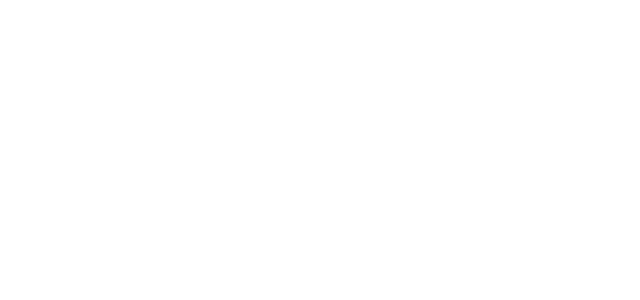
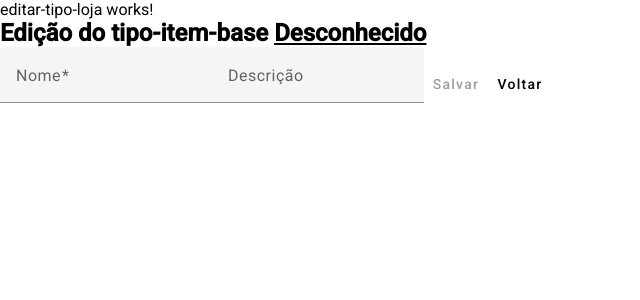
Before and after one commit to D8989/projeto_cg_manager, an Angular app: page /tipo-loja/1/edicao in a window 1280 px wide. Before the commit this address led to /. Shown: the top 300 px of the page, without its empty margins (0-640 px from the left). Built offline with nearby package versions, Linux system fonts and the light colour scheme; no server answers.

Commit message:
edição da tipo-loja

```diff
--- a/src/app/app.routes.ts
+++ b/src/app/app.routes.ts
@@ -18,6 +18,7 @@ import { CriarCompraComponent } from './compra/criar-compra/criar-compra.compone
 import { ListarLojaComponent } from './loja/listar-loja/listar-loja.component';
 import { ListarTipoLojaComponent } from './tipo-loja/listar-tipo-loja/listar-tipo-loja.component';
 import { CriarTipoLojaComponent } from './tipo-loja/criar-tipo-loja/criar-tipo-loja.component';
+import { EditarTipoLojaComponent } from './tipo-loja/editar-tipo-loja/editar-tipo-loja.component';
 
 export const routes: Routes = [
   {
@@ -116,6 +117,11 @@ export const routes: Routes = [
     title: 'Create tipo-loja',
   },
   {
+    path: 'tipo-loja/:id/edicao',
+    component: EditarTipoLojaComponent,
+    title: 'Edit tipo-loja',
+  },
+  {
     path: '',
     redirectTo: 'home',
     pathMatch: 'full',
--- /dev/null
+++ b/src/app/tipo-loja/editar-tipo-loja/editar-tipo-loja.component.html
@@ -0,0 +1,28 @@
+<p>editar-tipo-loja works!</p>
+<h1>
+  Edição do tipo-item-base <u>{{ tipo.nome }}</u>
+</h1>
+
+<mat-form-field>
+  <mat-label>Nome</mat-label>
+  <input
+    matInput
+    placeholder="Nome"
+    [formControl]="nomeForm"
+    (blur)="checkNomeForm()"
+    required
+  />
+  @if (nomeForm.invalid) {
+  <mat-error>{{ erroNomeMsg }}</mat-error>
+  }
+</mat-form-field>
+
+<mat-form-field>
+  <mat-label>Descrição</mat-label>
+  <input matInput [formControl]="descricaoForm" />
+</mat-form-field>
+
+<button mat-button (click)="editar()" [disabled]="isEditarDissable()">
+  Salvar
+</button>
+<button mat-button [routerLink]="['/tipo-loja']">Voltar</button>
--- /dev/null
+++ b/src/app/tipo-loja/editar-tipo-loja/editar-tipo-loja.component.ts
@@ -0,0 +1,82 @@
+import { Component, Input } from '@angular/core';
+import { MaterialModule } from '../../material/material.module';
+import {
+  FormControl,
+  FormsModule,
+  ReactiveFormsModule,
+  Validators,
+} from '@angular/forms';
+import { RouterModule } from '@angular/router';
+import { ITipoLoja } from '../interfaces/tipo-loja.interface';
+import { TipoLojaService } from '../tipo-loja.service';
+import { lastValueFrom } from 'rxjs';
+
+@Component({
+  selector: 'app-editar-tipo-loja',
+  standalone: true,
+  imports: [MaterialModule, FormsModule, RouterModule, ReactiveFormsModule],
+  templateUrl: './editar-tipo-loja.component.html',
+  styleUrl: './editar-tipo-loja.component.css',
+})
+export class EditarTipoLojaComponent {
+  protected erroNomeMsg: string = '';
+  protected tipo: ITipoLoja = {
+    id: 0,
+    nome: 'Desconhecido',
+    descricao: '-',
+  };
+  protected nomeForm = new FormControl('', [
+    Validators.required,
+    Validators.minLength(1),
+    Validators.maxLength(20),
+  ]);
+  protected descricaoForm = new FormControl('');
+  constructor(private tipoLojaService: TipoLojaService) {}
+
+  @Input()
+  set id(tipoId: string) {
+    this.tipoLojaService.getTipo(parseInt(tipoId)).subscribe({
+      next: (resp) => {
+        this.tipo = resp;
+        this.setForms();
+      },
+      error: (erro) => {
+        alert(erro.error.message);
+      },
+    });
+  }
+
+  async editar() {
+    const id = this.tipo.id;
+    const nome = this.nomeForm.value ? this.nomeForm.value.trim() : null;
+    const descricao = this.descricaoForm.value?.trim() || null;
+
+    if (!nome) {
+      throw Error('Campo "nome" inválido');
+    }
+
+    return await lastValueFrom(
+      this.tipoLojaService.update(id, { nome, descricao })
+    )
+      .then((resp) => {
+        this.tipo = resp;
+        this.setForms();
+      })
+      .catch((erro) => {
+        alert(erro.error.message);
+      });
+  }
+
+  checkNomeForm() {
+    this.erroNomeMsg = this.tipoLojaService.checkNomeForm(this.nomeForm);
+  }
+
+  isEditarDissable(): boolean {
+    return this.nomeForm.invalid || this.descricaoForm.invalid;
+  }
+
+  private setForms() {
+    this.nomeForm.setValue(this.tipo.nome);
+    this.descricaoForm.setValue(this.tipo.descricao);
+  }
+}
--- /dev/null
+++ b/src/app/tipo-loja/interfaces/update-tipo-loja.interface.ts
@@ -0,0 +1,4 @@
+export interface IUpdateTipoLoja {
+  nome: string;
+  descricao: string | null;
+}
--- a/src/app/tipo-loja/tipo-loja.service.ts
+++ b/src/app/tipo-loja/tipo-loja.service.ts
@@ -5,6 +5,7 @@ import { ITipoLojaPaginado } from './interfaces/tipo-loja-paginado.interface';
 import { ICreateTipoLoja } from './interfaces/create-tipo-loja.interface';
 import { ITipoLoja } from './interfaces/tipo-loja.interface';
 import { FormControl } from '@angular/forms';
+import { IUpdateTipoLoja } from './interfaces/update-tipo-loja.interface';
 
 @Injectable({
   providedIn: 'root',
@@ -28,6 +29,21 @@ export class TipoLojaService {
     return this.http.post<ITipoLoja>(environment.apiUrl + 'tipo-loja', dto, {});
   }
 
+  getTipo(id: number) {
+    return this.http.get<ITipoLoja>(
+      `http://localhost:3000/tipo-loja/ID`.replace('ID', id.toString()),
+      {}
+    );
+  }
+
+  update(id: number, dto: IUpdateTipoLoja) {
+    return this.http.put<ITipoLoja>(
+      `http://localhost:3000/tipo-loja/ID`.replace('ID', id.toString()),
+      dto,
+      {}
+    );
+  }
+
   checkNomeForm(nomeForm: FormControl<string | null>): string {
     if (nomeForm.hasError('required')) {
       return 'O nome é obrigatório';
```
Also changed, not shown: src/app/tipo-loja/editar-tipo-loja/editar-tipo-loja.component.css (added), 1 other file (tests, documents, lock files or other folders).
